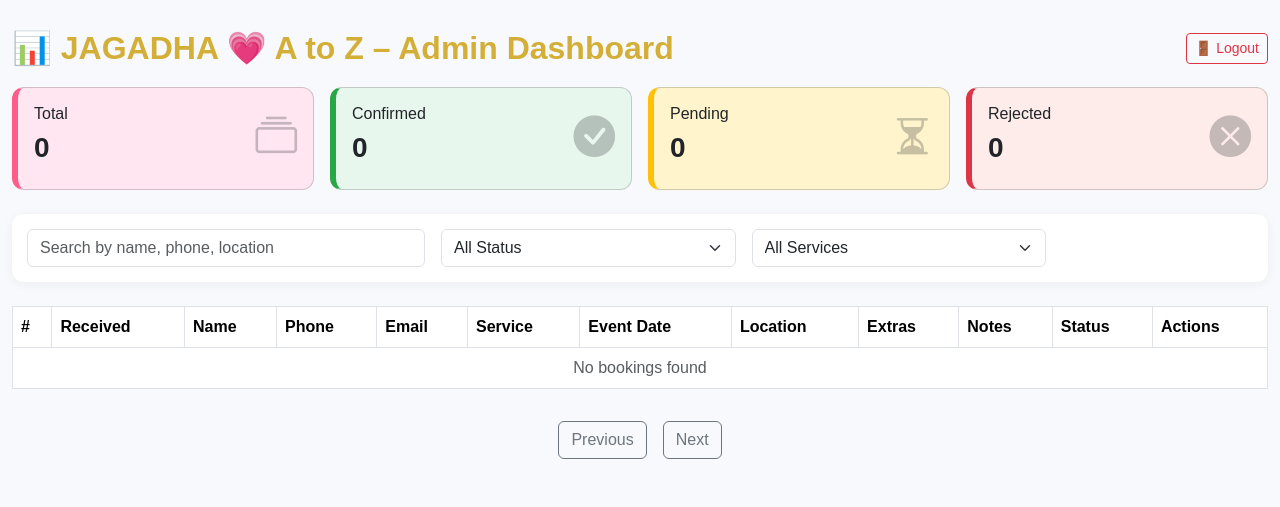
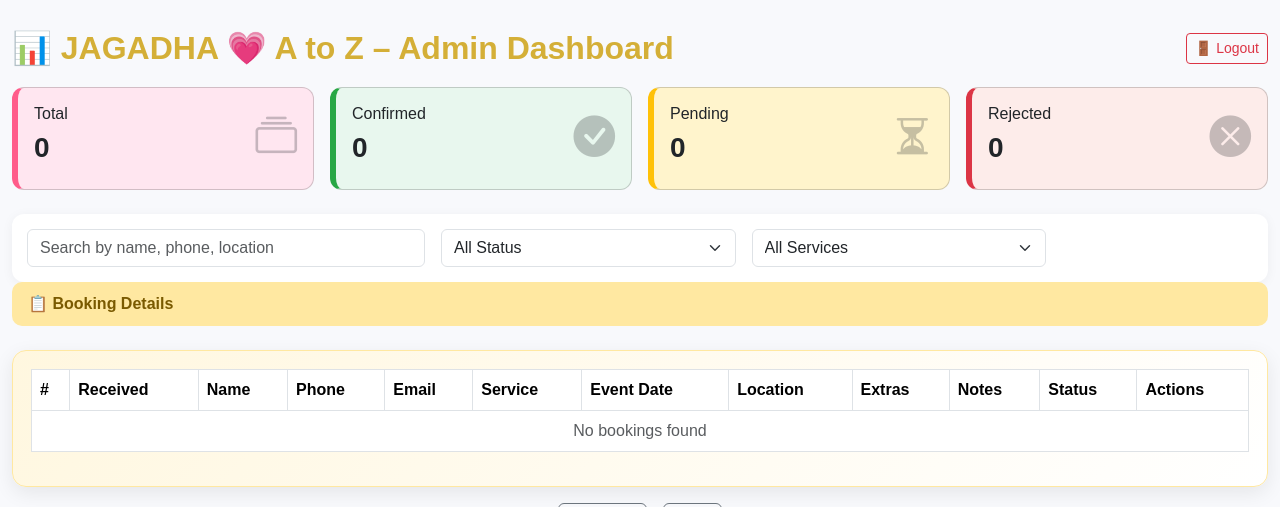
Before and after one commit to shan-2329/Expence-Tracker, a Flask app: page /admin/dashboard in a window 1280 px wide. Shown: the top 507 px of the page. Before the commit the page ends 459 px from the top, so only its background shows below. Run offline with Flask 3, Linux system fonts and the light colour scheme; a user stored in the database is signed in; data that the repository does not hold is empty; some libraries are stand-ins or nearby versions.

Commit message:
Add files via upload

```diff
--- a/templates/admin_dashboard.html
+++ b/templates/admin_dashboard.html
@@ -99,6 +99,25 @@ table tbody tr:hover{background:#fff9ea;}
   color:#fff;
 }
 
+.table-box{
+  background: linear-gradient(135deg, #fff7df, #ffffff);
+  border-radius: 14px;
+  padding: 18px;
+  box-shadow: 0 6px 20px rgba(0,0,0,.08);
+  border: 1px solid #ffe8a1;
+}
+
+.table-title{
+  background:#ffe8a1;
+  color:#7a5a00;
+  padding:10px 16px;
+  border-radius:10px;
+  font-weight:700;
+  margin-bottom:12px;
+}
+
+
+
 </style>
 </head>
 
@@ -136,8 +155,12 @@ table tbody tr:hover{background:#fff9ea;}
   </div>
 </div>
 
+<div class="table-title">
+  📋 Booking Details
+</div>
+
 <!-- TABLE -->
-<div class="table-responsive mt-4">
+<div class="table-responsive mt-4 table-box">
 <table class="table table-bordered align-middle">
 <thead>
 <tr>
@@ -322,8 +345,27 @@ function renderTable(){
     </tr>`;
   }).join("");
 
-  pageNumber.innerText=`Page ${currentPage}`;
+    const totalPages = Math.ceil(filtered.length / perPage);
+    pageNumber.innerText = `Page ${currentPage} of ${totalPages}`;
+
+    prevPage.disabled = currentPage === 1;
+    nextPage.disabled = currentPage === totalPages;
 }
+
+prevPage.onclick = () => {
+  if (currentPage > 1) {
+    currentPage--;
+    renderTable();
+  }
+};
+
+nextPage.onclick = () => {
+  const totalPages = Math.ceil(filtered.length / perPage);
+  if (currentPage < totalPages) {
+    currentPage++;
+    renderTable();
+  }
+};
 
 window.updateStatus=async(id,action)=>{
   if(!confirm("Are you sure?"))return;
@@ -354,7 +396,7 @@ setInterval(loadData,30000);
 });
 
 window.sendWhatsApp = (phone, name, service, eventDate, extras, location, notes) => {
-  if(!phone) {
+  if (!phone) {
     alert("Phone number not available");
     return;
   }
@@ -368,7 +410,10 @@ Thank you for contacting *JAGADHA 💗 A to Z*
 📍 Location: ${location}
 📝 Notes: ${notes}
 
-Please let us know if you need any assistance.`;
+Please let us know if you need any assistance.
+உங்களுக்கு ஏதேனும் உதவி தேவைப்பட்டால் எங்களுக்குத் தெரியப்படுத்துங்கள்.
+
+📞 Contact: 96597 96217`;
 
   const url = `https://wa.me/91${phone}?text=${encodeURIComponent(msg)}`;
   window.open(url, "_blank");
```
